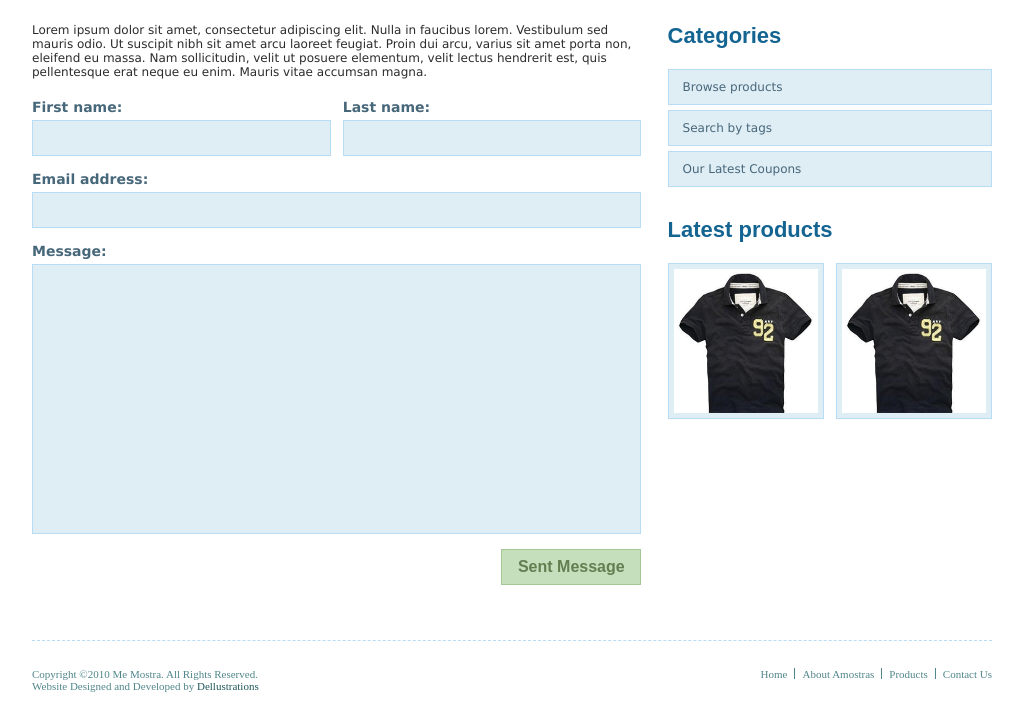
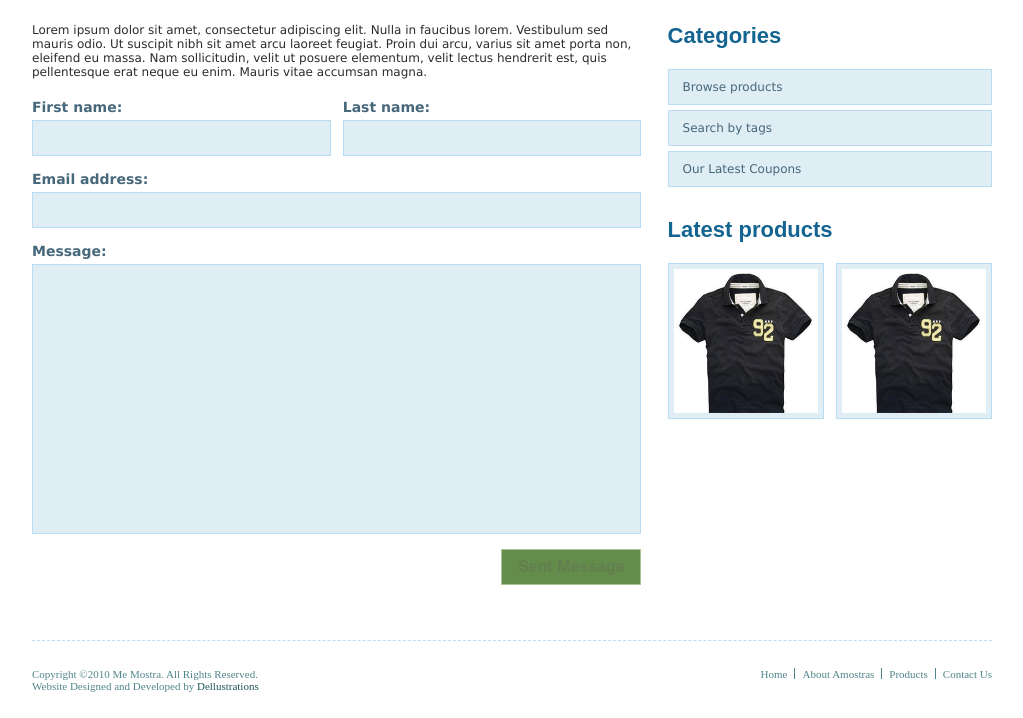
Before and after one commit to ilostmywallet/memostra3.github.io, a plain HTML site: page index.html in a window 1280 px wide. In both pictures the pointer is over the input "Sent Message". Shown: the part 383-1101 px from the top of the page, without its empty margins (128-1151 px from the left). Drawn offline with Linux system fonts and the light colour scheme.

Commit message:
Update style.css

```diff
--- a/styles/style.css
+++ b/styles/style.css
@@ -336,6 +336,9 @@ box-sizing: border-box;
   font-size: 16px;
   background-color: #c5debb;
   font-weight: bold;
+}
+.submiter>.sent:hover{
+  background-color: #648C4B;
 }
 form>p{
   font-weight: 600;
```
